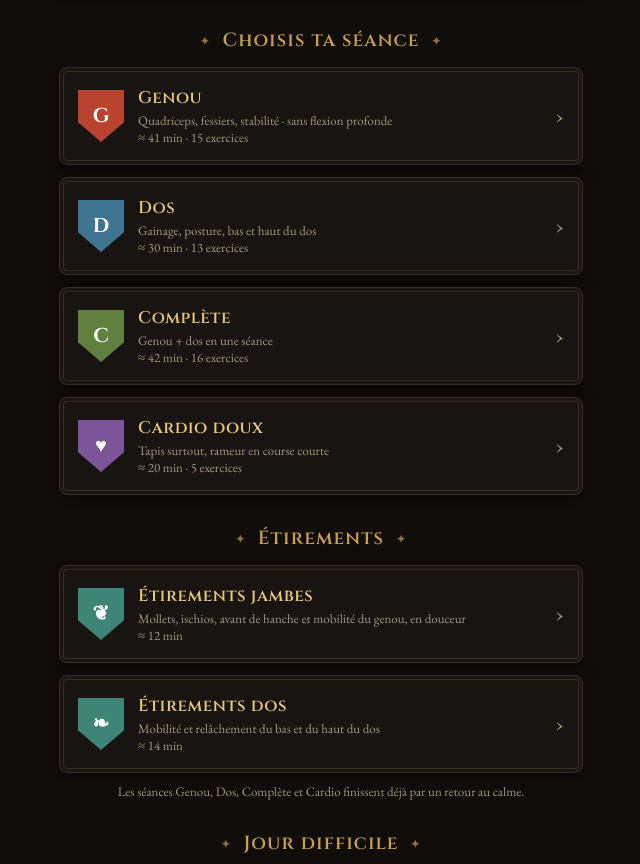
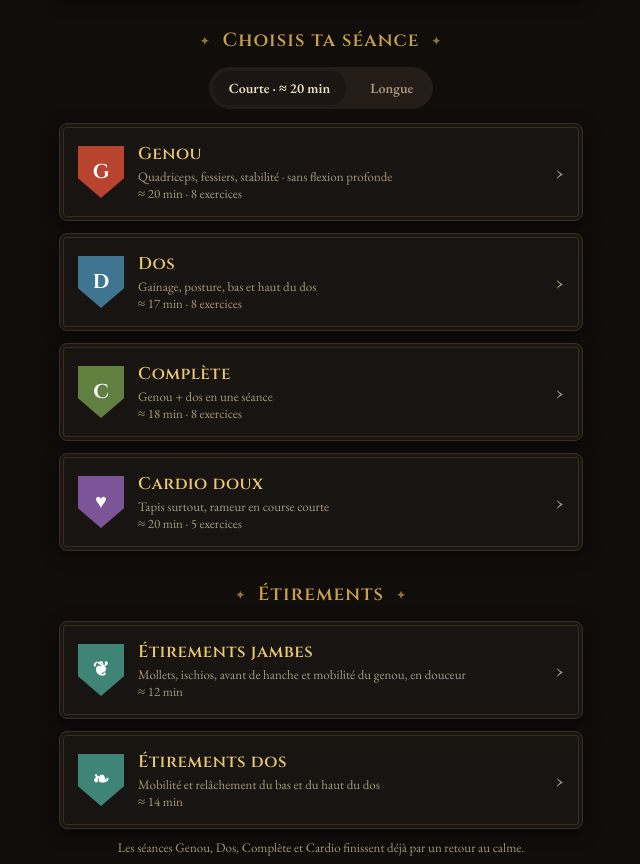
Before and after one commit to Leveilleur-bit/Renfo, a plain HTML site: page index.html in a window 1280 px wide. Shown: the part 1018-1882 px from the top of the page, without its empty margins (319-959 px from the left). Drawn offline with nearby package versions, Linux system fonts and the light colour scheme.

Commit message:
Format court (≈ 20 min) pour les séances Genou, Dos et Complète
Co-Authored-By: Claude Fable 5.2 <noreply@anthropic.com>
Claude-Session: https://claude.ai/code/session_0114TvveoEqLwyYzy7nVYoWT

```diff
--- a/index.html
+++ b/index.html
@@ -313,7 +313,7 @@ let overrideNote='';
 function applyOverride(j){
   if(!j)return;
   if(j.exercices)Object.entries(j.exercices).forEach(([k,v])=>{EX[k]=Object.assign(EX[k]||{},v)});
-  if(j.programmes)Object.entries(j.programmes).forEach(([k,v])=>{if(v===null)delete PROGS[k];else PROGS[k]=Object.assign(PROGS[k]||{},v)});
+  if(j.programmes)Object.entries(j.programmes).forEach(([k,v])=>{if(v===null)delete PROGS[k];else{PROGS[k]=Object.assign(PROGS[k]||{},v);if(v.items)PROGS[k].itemsOverride=true}});
   overrideNote=j.message||'';
   if(j.rdv_chirurgien&&!S.get('maj_rdvChir',0))S.set('rdvChir',j.rdv_chirurgien);
 }
@@ -350,7 +350,13 @@ function today(){const d=new Date();return d.getFullYear()+'-'+String(d.getMonth
 
 /* ---------- Rendu ---------- */
 const app=document.getElementById('app');
-function estMin(p){let s=0;p.items.forEach(([id,se,r,rest])=>{const e=EX[id];const n=se[level];if(!n)return;const w=e.t==='time'?r[level]:r[level]*4;s+=n*w*(e.side?2:1)+(n-1)*rest+(n>1||e.t!=='time'?20:0)});return Math.round(s/60)}
+const COURTE={
+  genou:[['tapis',[1,1],[180,180],0],['quadset',[1,1],[10,10],15],['slr',[2,2],[10,12],30],['pont',[2,2],[12,15],40],['tke',[2,2],[15,15],30],['squat',[2,2],[8,12],50],['equilibre',[1,1],[30,45],0],['etIschio',[1,1],[30,30],0]],
+  dos:[['tapis',[1,1],[180,180],0],['chat',[1,1],[10,10],0],['birddog',[2,2],[8,10],30],['deadbug',[2,2],[8,10],30],['planche',[2,2],[20,40],40],['rowing',[2,2],[12,15],40],['pallof',[1,2],[10,10],20],['decharge',[1,1],[60,60],0]],
+  complet:[['tapis',[1,1],[180,180],0],['slr',[2,2],[10,12],30],['pont',[2,2],[12,15],40],['squat',[2,2],[8,12],50],['rowing',[2,2],[12,15],40],['birddog',[1,2],[8,10],30],['planche',[2,2],[20,40],40],['decharge',[1,1],[60,60],0]]};
+function fmtCourt(){return S.get('fmt','courte')==='courte'}
+function itemsOf(k){const p=PROGS[k];return (fmtCourt()&&COURTE[k]&&!p.itemsOverride)?COURTE[k]:p.items}
+function estMin(p){const k=Object.keys(PROGS).find(x=>PROGS[x]===p);let s=0;itemsOf(k).forEach(([id,se,r,rest])=>{const e=EX[id];const n=se[level];if(!n)return;const w=e.t==='time'?r[level]:r[level]*4;s+=n*w*(e.side?2:1)+(n-1)*rest+(n>1||e.t!=='time'?20:0)});return Math.round(s/60)}
 function render(){
   document.querySelectorAll('.tabs button').forEach(b=>b.classList.toggle('on',b.dataset.tab===tab));
   if(tab==='home')home(); else if(tab==='lib')lib(); else if(tab==='set')settings(); else if(tab==='poids'){const m=S.get('mtab','poids');m==='cuisses'?cuisses():m==='tests'?tests():m==='quot'?quotidien():poids()} else hist();
@@ -367,7 +373,8 @@ function home(){
   ${dailyCard()}
   ${progCard()}
   <h2>Choisis ta séance</h2>
-  ${Object.entries(PROGS).filter(([,p])=>!p.douce&&!p.etir).map(([k,p])=>`<button class="prog" data-p="${k}"><div class="dot" style="background:${C[p.z]}">${p.l}</div><div><h3>${p.n}</h3><p>${p.d}<br>≈ ${estMin(p)} min · ${p.items.filter(x=>x[1][level]).length} exercices</p></div><span class="go">›</span></button>`).join('')}
+  <div class="pill-row" style="margin:0 auto 14px"><button data-fmt="courte" class="${fmtCourt()?'on':''}">Courte · ≈ 20 min</button><button data-fmt="longue" class="${fmtCourt()?'':'on'}">Longue</button></div>
+  ${Object.entries(PROGS).filter(([,p])=>!p.douce&&!p.etir).map(([k,p])=>`<button class="prog" data-p="${k}"><div class="dot" style="background:${C[p.z]}">${p.l}</div><div><h3>${p.n}</h3><p>${p.d}<br>≈ ${estMin(p)} min · ${itemsOf(k).filter(x=>x[1][level]).length} exercices</p></div><span class="go">›</span></button>`).join('')}
   <h2>Étirements</h2>
   ${Object.entries(PROGS).filter(([,p])=>p.etir).map(([k,p])=>`<button class="prog" data-p="${k}"><div class="dot" style="background:${C[p.z]}">${p.l}</div><div><h3>${p.n}</h3><p>${p.d}<br>≈ ${estMin(p)} min</p></div><span class="go">›</span></button>`).join('')}
   <p style="font-size:13px;color:var(--muted);text-align:center;margin:-2px 0 8px">Les séances Genou, Dos, Complète et Cardio finissent déjà par un retour au calme.</p>
@@ -381,6 +388,7 @@ function home(){
   const rr=app.querySelector('#rRdv');if(rr)rr.onclick=bilanKine;
   const rq=app.querySelector('#rQuot');if(rq)rq.onclick=()=>{tab='poids';S.set('mtab','quot');render()};
   const rt=app.querySelector('#rTest');if(rt)rt.onclick=()=>{tab='poids';S.set('mtab','tests');render()};
+  app.querySelectorAll('[data-fmt]').forEach(b=>b.onclick=()=>{S.set('fmt',b.dataset.fmt);home()});
   app.querySelectorAll('[data-l]').forEach(b=>b.onclick=()=>{level=+b.dataset.l;S.set('lvl',level);home()});
   app.querySelectorAll('[data-p]').forEach(b=>b.onclick=()=>start(b.dataset.p));
 }
@@ -755,7 +763,7 @@ const P=document.getElementById('player');
 let rate={},track={},painEx={},steps=[],idx=0,remain=0,total=0,running=false,tick=null,last=0,curProg=null,startT=0,ac=null,wl=null;
 function buildSteps(k){
   const out=[];const p=PROGS[k];
-  const its=p.items.filter(x=>x[1][level]);its.forEach(([id,se,r,rest],bi)=>{
+  const its=itemsOf(k).filter(x=>x[1][level]);its.forEach(([id,se,r,rest],bi)=>{
     const e=EX[id];let n=se[level];let v=r[level];if(!n)return;
     const aj=(S.get('ajust',null)||{})[id];if(aj&&PROGS[k]&&!PROGS[k].douce&&e.z!=='cardio'&&e.z!=='stretch'){n=Math.max(1,n+(aj.s||0));v=Math.max(e.t==='time'?10:3,v+(aj.d||0))}
     for(let s=1;s<=n;s++){
@@ -923,7 +931,7 @@ function finish(partial){
   P.querySelectorAll('.pain [data-v]').forEach(b=>b.onclick=()=>{pain=+b.dataset.v;P.querySelectorAll('.pain [data-v]').forEach(x=>x.classList.toggle('on',x===b))});
   P.querySelector('#save').onclick=()=>{
     const ex={};steps.forEach((st,i)=>{if(st.kind!=='work')return;const k=st.bi;ex[k]=ex[k]||{id:st.id,nom:st.e.n,series_prevues:st.sets,series_faites:0,valeur:st.v,unite:st.e.t==='time'?'s':(st.e.u||'reps'),par_cote:!!st.side};if(track[i])ex[k].series_faites++;if(painEx[k])ex[k].douleur=true;if(rate[k])ex[k].ressenti=rate[k]});
-    const rec={id:uid(),date:new Date(startT).toISOString(),prog:curProg,programme:PROGS[curProg].n,phase:level+1,duree_s:dur,douleur:pain,interrompue:!!partial,exercices:Object.values(ex).filter(e=>!partial||e.series_faites>0),note:P.querySelector('#note').value.trim()||undefined};
+    const rec={id:uid(),date:new Date(startT).toISOString(),prog:curProg,programme:PROGS[curProg].n,phase:level+1,format:COURTE[curProg]?(fmtCourt()?'courte':'longue'):undefined,duree_s:dur,douleur:pain,interrompue:!!partial,exercices:Object.values(ex).filter(e=>!partial||e.series_faites>0),note:P.querySelector('#note').value.trim()||undefined};
     const h=S.get('hist',[]);h.push(rec);S.set('hist',h);stop();tab='home';render();sync();
   };
 }
--- a/sw.js
+++ b/sw.js
@@ -1,5 +1,5 @@
 // Cache simple : réseau d'abord pour l'appli, cache en secours (hors ligne). Jamais de cache pour l'API GitHub.
-const C='renfo-v17';
+const C='renfo-v18';
 const FILES=['./','index.html','figures.js','bg.jpg','manifest.json','icon-192.png','icon-512.png'];
 self.addEventListener('install',e=>{e.waitUntil(caches.open(C).then(c=>c.addAll(FILES)));self.skipWaiting()});
 self.addEventListener('activate',e=>{e.waitUntil(caches.keys().then(k=>Promise.all(k.filter(x=>x!==C).map(x=>caches.delete(x)))));self.clients.claim()});
```
